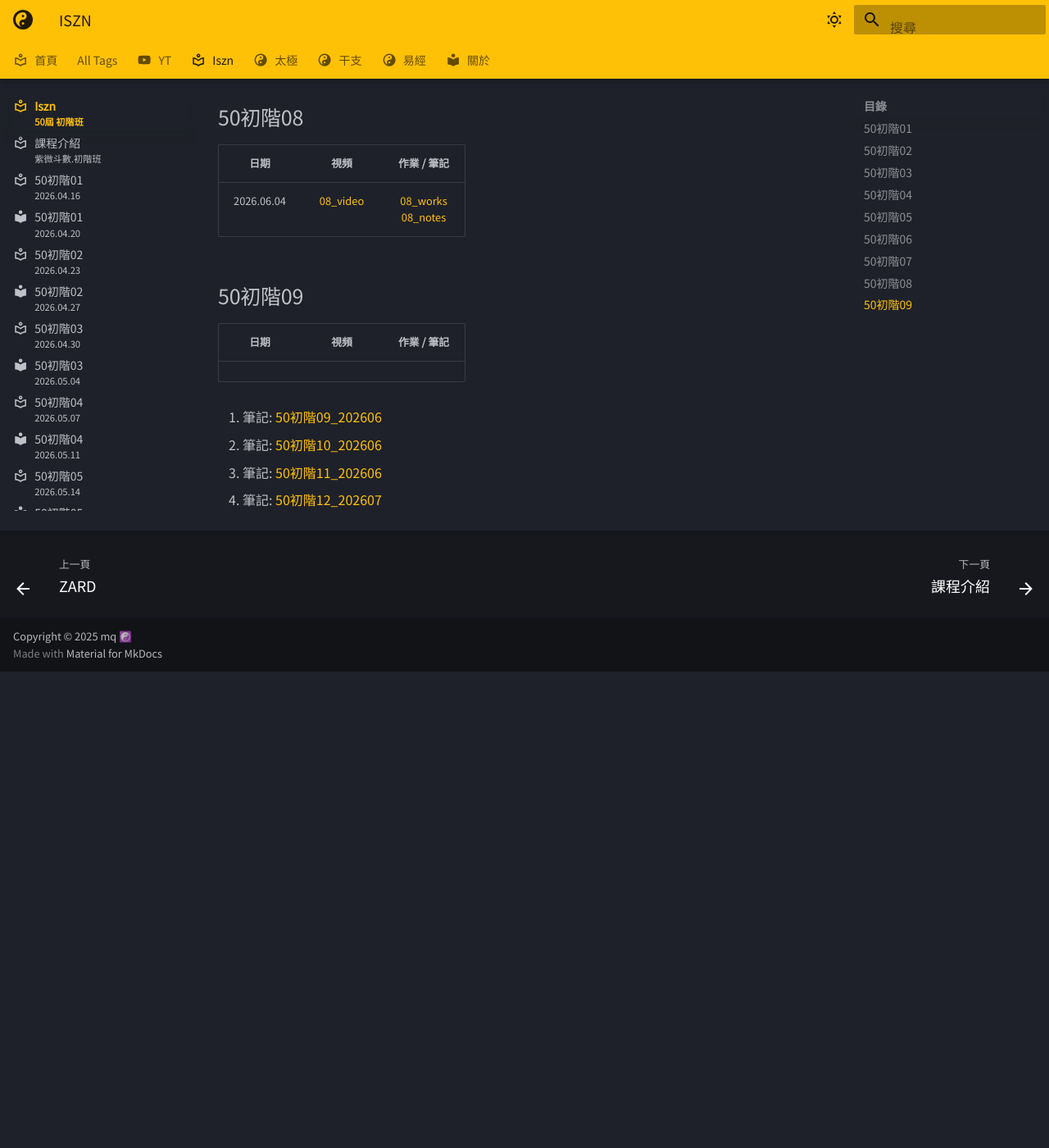
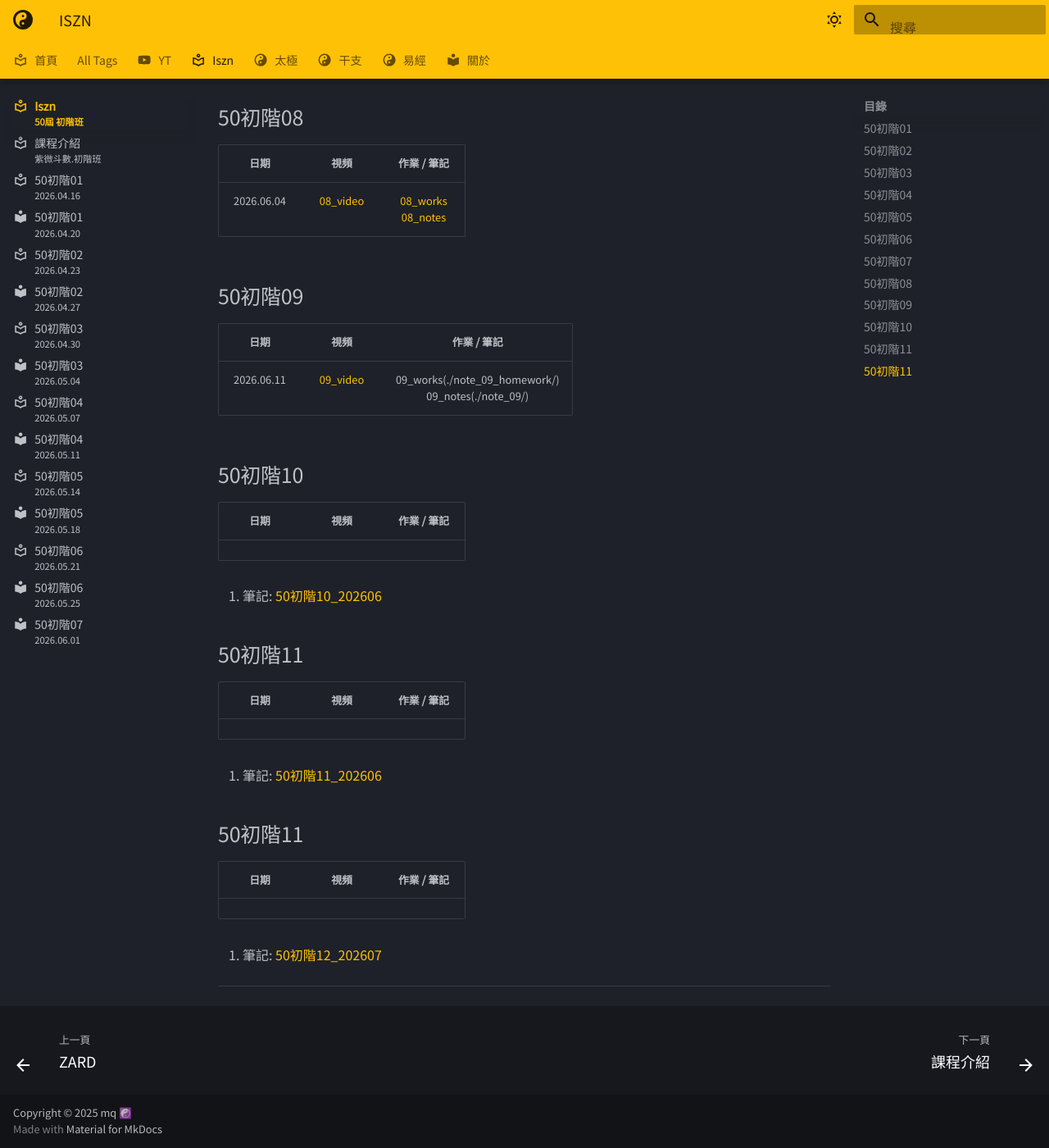
Before and after one commit to oolongyuan/oolongyuan.github.io, an MkDocs documentation site: the page built from docs/iszn/index.md, in a window 1280 px wide and 1400 px high, scrolled down 2002 px. Shown: the whole window at 82% size. Built offline with MkDocs 1.6.1 and Material for MkDocs 9.7.7, drawn with Linux system fonts in a browser that asks for light colours; some web fonts are replaced; plug-ins that fetch from the network failed and are left out; before the commit the page ends 2821 px from its top, so only the background shows below that.

Commit message:
added video 09

```diff
--- a/docs/iszn/index.md
+++ b/docs/iszn/index.md
@@ -69,13 +69,33 @@
 
 | **日期** | **視頻** | **作業** / **筆記** |
 | :------: | :------: | :-----------------: |
+| 2026.06.11 | [09_video][v09]{target="_blank"} | 09_works(./note_09_homework/) </br> 09_notes(./note_09/) |
+
+## 50初階10
+
+| **日期** | **視頻** | **作業** / **筆記** |
+| :------: | :------: | :-----------------: |
 | | | |
 
- 1. 筆記: [50初階09_202606](/iszn//)
  1. 筆記: [50初階10_202606](/iszn//)
+
+## 50初階11
+
+| **日期** | **視頻** | **作業** / **筆記** |
+| :------: | :------: | :-----------------: |
+| | | |
+
  1. 筆記: [50初階11_202606](/iszn//)
+
+## 50初階11
+
+| **日期** | **視頻** | **作業** / **筆記** |
+| :------: | :------: | :-----------------: |
+| | | |
+
  1. 筆記: [50初階12_202607](/iszn//)
 
+---
 
 [v01]: https://iframe.mediadelivery.net/embed/431082/e5ddc1fb-1711-4a39-840f-a7afd6e9a5ee?autoplay=false
 
```
Also changed, not shown: other parts of docs/iszn/index.md (+2 -0 lines).
